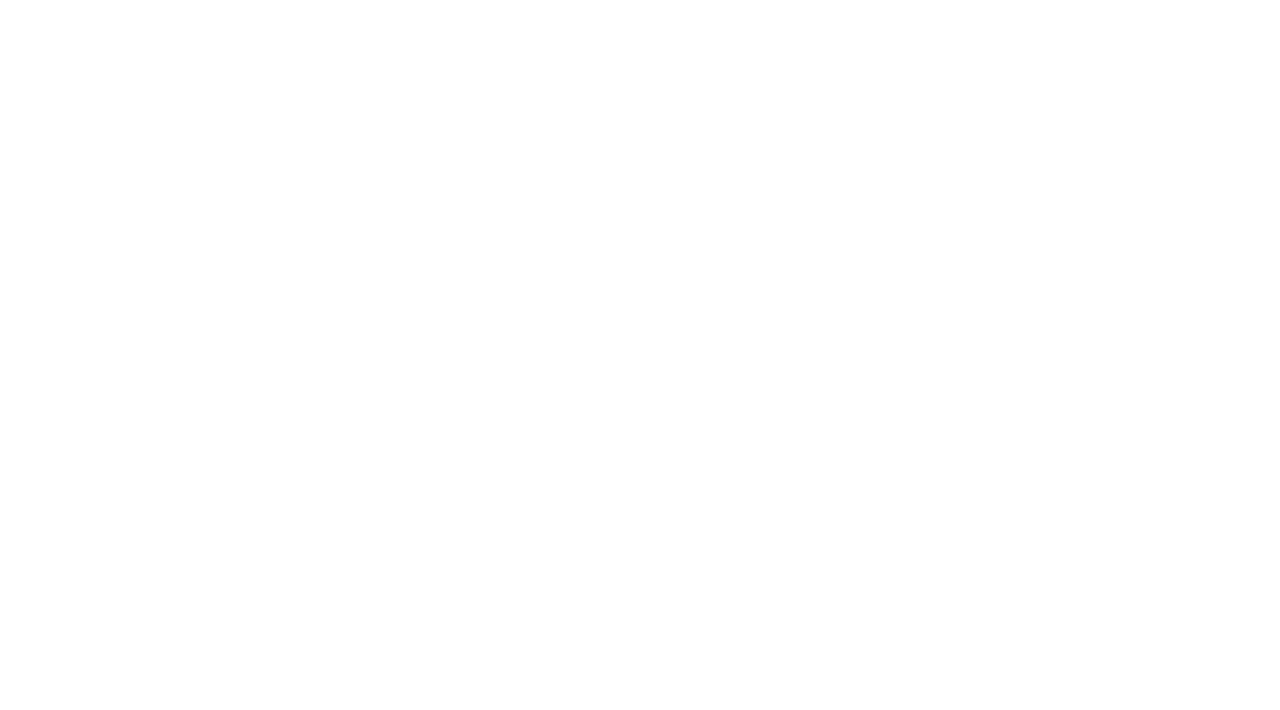
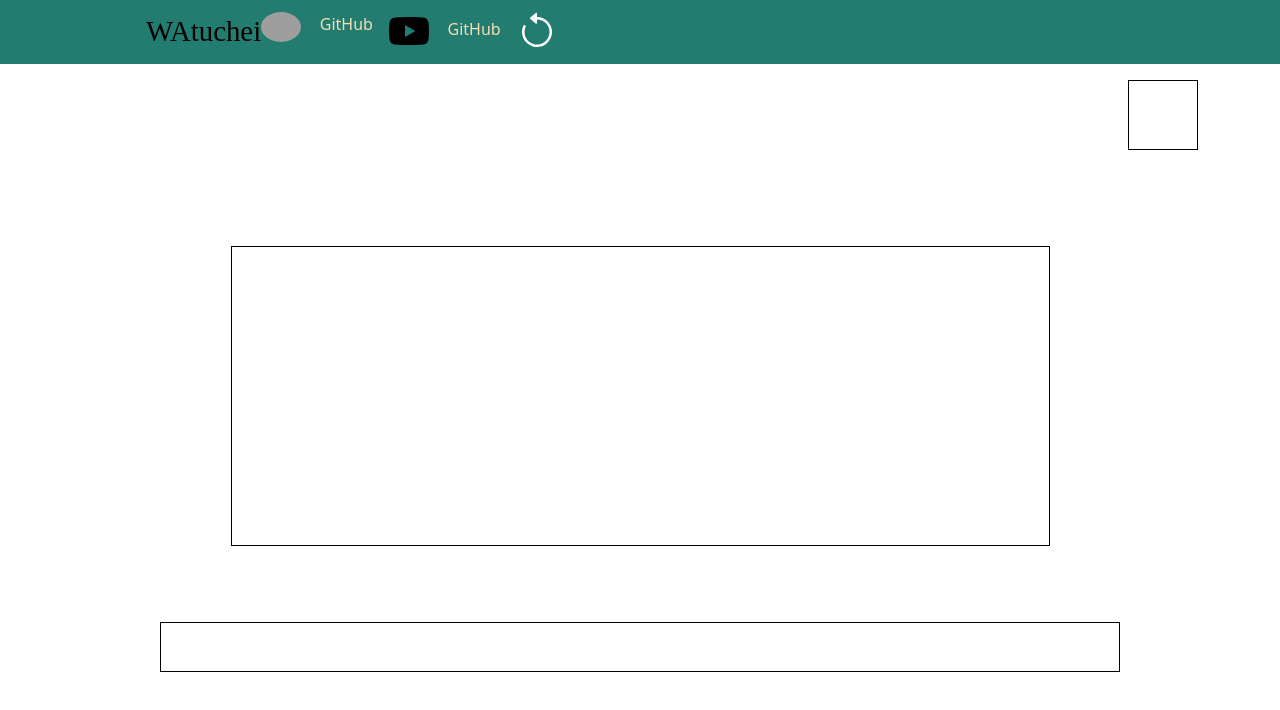
Before and after one commit to WAtuchei/-Temporary-Pause-WA-Clock-ToDo-List, a website: page index.html in a window 1280 px wide. Drawn offline with nearby package versions, Linux system fonts and the light colour scheme; grey boxes are pictures that could not be loaded; a web font is replaced by a local one.

Commit message:
Squashed commit of the following:
commit ccf36527d4e1ac3d2d6af694dd5294bdce4a9b83
Author: WAtuchei <112400074+WAtuchei@users.noreply.github.com>
Date:   Sun Dec 25 11:08:53 2022 +0700

    Debug Screen Size

commit 57b8040a4bddbb109090da925ea25a51cc0c48fb
Author: WAtuchei <112400074+WAtuchei@users.noreply.github.com>
Date:   Sat Dec 24 00:19:55 2022 +0700

    Add Navbar Content & App Layout

commit e0f1f76b7b4a1ccbda7f2ad4d6fb2af0c1a5faef
Author: WAtuchei <112400074+WAtuchei@users.noreply.github.com>
Date:   Fri Dec 23 13:56:07 2022 +0700

    Navbar

```diff
--- a/index.html
+++ b/index.html
@@ -5,17 +5,102 @@
    <meta http-equiv="X-UA-Compatible" content="IE=edge">
    <meta name="viewport" content="width=device-width, initial-scale=1.0">
    <meta name="author" content="WAtuchei">
-   <link rel="stylesheet" href="style.css">
+   <link rel="stylesheet" href="./src/Components/style.css">
+   <link rel="stylesheet" href="./src/Components/Navbar.css">
+   <link rel="stylesheet" href="./src/Components/Clock.css">
    <link rel="stylesheet" href="./node_modules/bootstrap/dist/css/bootstrap.min.css">
-   <script src="./node_modules/bootstrap/dist/js/bootstrap.min.js"></script>
-   <script src="./node_modules/jquery/dist/jquery.min.js"></script>
+   <link rel="stylesheet" href="https://fonts.googleapis.com/css?family=Sofia">
 
    <title>Clock & To Do List</title>
 </head>
+<body>
+   <!-- Loading Screen -->
+   <div class="spinnerCON" style="display: none;">
+      <div class="spinner-3"></div>
+   </div>
 
-<body>
+   <!-- Navbar -->
+   <nav class="navbar navbar-expand-md py-0">
+      <div class="container">
+         <div class="d-inline">
+            <button class="navbar-toggler py-auto mb-2" type="button" data-bs-toggle="collapse" data-bs-target="#NavMenu" aria-controls="navbarNavDropdown" aria-expanded="false" aria-label="Toggle navigation">
+               <span class="navbar-toggler-icon"></span>
+            </button>
+            <a id="Logo" href="#">WAtuchei</a>
+         </div>
 
-   <script src="/main.js"></script>
+   <!-- Collapse Menu -->
+         <div id="NavMenu" class="navbar-collapse collapse">
+            <ul class="navbar-nav py-1" style="display: none;">
+               <li class="nav-item mx-auto">
+                  <a class="my-2" href="#">Clock</a>
+                  <a class="my-2" href="#">To-Do List</a>
+                  <a class="my-2" href="#">About</a>
+               </li>
+            </ul>
+
+      <!-- About -->
+            <ul id="About" class="navbar-nav py-1" style="display: flex;">
+               <li class="nav-item mx-auto my-2">
+                     <a href="https://github.com/WAtuchei" target="_blank">
+                         <img src="https://cdn-icons-png.flaticon.com/512/25/25231.png" class="rounded-circle" alt="">
+                         <span class="h5 mx-3 my-auto text-light">GitHub</span>
+                     </a>
+               </li>
+               <li class="nav-item mx-auto my-2">
+                     <a href="https://youtube.com" target="_blank">
+                        <svg xmlns="http://www.w3.org/2000/svg" width="40"  fill="#000" class="bi bi-youtube" viewBox="0 0 16 16">
+                           <path d="M8.051 1.999h.089c.822.003 4.987.033 6.11.335a2.01 2.01 0 0 1 1.415 1.42c.101.38.172.883.22 1.402l.01.104.022.26.008.104c.065.914.073 1.77.074 1.957v.075c-.001.194-.01 1.108-.082 2.06l-.008.105-.009.104c-.05.572-.124 1.14-.235 1.558a2.007 2.007 0 0 1-1.415 1.42c-1.16.312-5.569.334-6.18.335h-.142c-.309 0-1.587-.006-2.927-.052l-.17-.006-.087-.004-.171-.007-.171-.007c-1.11-.049-2.167-.128-2.654-.26a2.007 2.007 0 0 1-1.415-1.419c-.111-.417-.185-.986-.235-1.558L.09 9.82l-.008-.104A31.4 31.4 0 0 1 0 7.68v-.123c.002-.215.01-.958.064-1.778l.007-.103.003-.052.008-.104.022-.26.01-.104c.048-.519.119-1.023.22-1.402a2.007 2.007 0 0 1 1.415-1.42c.487-.13 1.544-.21 2.654-.26l.17-.007.172-.006.086-.003.171-.007A99.788 99.788 0 0 1 7.858 2h.193zM6.4 5.209v4.818l4.157-2.408L6.4 5.209z"/>
+                         </svg>
+                        <span class="h5 mx-3 my-auto text-light">GitHub</span>
+                     </a>
+               </li>
+               <li class="nav-item mx-auto my-2">
+                  <a href="#">
+                     <svg xmlns="http://www.w3.org/2000/svg" width="40" fill="#fff" class="bi bi-arrow-counterclockwise" viewBox="0 0 16 16">
+                        <path fill-rule="evenodd" d="M8 3a5 5 0 1 1-4.546 2.914.5.5 0 0 0-.908-.417A6 6 0 1 0 8 2v1z"/>
+                        <path d="M8 4.466V.534a.25.25 0 0 0-.41-.192L5.23 2.308a.25.25 0 0 0 0 .384l2.36 1.966A.25.25 0 0 0 8 4.466z"/>
+                      </svg>
+                  </a>
+            </li>
+            </ul>
+         </div>
+      </div>
+   </nav>
+
+   <!-- Toggle Button -->
+   <div id="ToggleCon" class="container py-3">
+      <div class="TCon">
+
+      </div>
+   </div>
+
+   <!-- App Zone -->
+   <div id="AppZone" class="container">
+
+      <!-- Clock Zone -->
+      <div id="ClockZone" class="container">
+         <!-- Analog -->
+         <div class="CCon">
+
+         </div>
+
+         <!-- Digital -->
+         <div class="DCCon" style="display: none;">
+
+         </div>
+      </div>
+
+      <!-- Switch Zone -->
+      <div id="SwitchZone" class="container">
+         <div class="SCon">
+
+         </div>
+      </div>
+   </div>
+
+   <script src="./node_modules/bootstrap/dist/js/bootstrap.min.js"></script>
+   <script src="./node_modules/jquery/dist/jquery.min.js"></script>
+   <script src="./src/Components/main.js"></script>
 </body>
-
 </html>
--- a/package.json
+++ b/package.json
@@ -13,6 +13,7 @@
   },
   "dependencies": {
     "bootstrap": "^5.2.3",
+    "bootstrap-icons": "^1.10.2",
     "jquery": "^3.6.3"
   }
 }
--- /dev/null
+++ b/src/Components/Clock.css
@@ -0,0 +1,75 @@
+:root {
+    --Main1: #1C315E;
+    --Main2: #227C70;
+    --Main3: #88A47C;
+    --Main4: #E6E2C3;
+
+    --DarkBlue4: #0A2647;
+    --DarkBlue3: #144272;
+    --DarkBlue2: #205295;
+    --DarkBlue1: #2C74B3;
+
+    --MiniGray: #393E46;
+    --MiniGreen: #6D9886;
+    --MiniBeige: #F2E7D5;
+    --MiniWhite: #F7F7F7;
+
+    --Clock1: #1A120B;
+    --Clock2: #3C2A21;
+    --Clock3: #D5CEA3;
+    --Clock4: #E5E5CB;
+
+    --Timer1: #F8EDE3;
+    --Timer2: #DFD3C3;
+    --Timer3: #D0B8A8;
+    --Timer4: #85586F;
+
+    --Stop1: #EB455F;
+    --Stop2: #FCFFE7;
+    --Stop3: #BAD7E9;
+    --Stop4: #2B3467;
+}
+
+/* Toggle Button */
+#ToggleCon {
+    display: flex;
+    justify-content: end;
+}
+.TCon {
+    width: 70px;
+    height: 70px;
+    border: 1px solid #000;
+}
+
+/* App Container */
+#AppZone {
+    height: 100%;
+    display: flex;
+    flex-direction: column;
+}
+
+/* Clock Zone */
+#ClockZone {
+    display: flex;
+    justify-content: center;
+    margin-top: 5rem;
+}
+.CCon, .DCon {
+    width: 75%;
+    height: 300px;
+    border: 1px solid #000;
+}
+
+/* Switch Zone */
+#SwitchZone {
+    display: flex;
+    justify-content: center;
+    margin-top: 5rem;
+}
+.SCon {
+    position: absolute;
+    bottom: 8rem;
+    width: 75%;
+    height: 50px;
+    border: 1px solid #000;
+}
--- /dev/null
+++ b/src/Components/Navbar.css
@@ -0,0 +1,57 @@
+:root {
+    --Main1: #1C315E;
+    --Main2: #227C70;
+    --Main3: #88A47C;
+    --Main4: #E6E2C3;
+
+    --DarkBlue4: #0A2647;
+    --DarkBlue3: #144272;
+    --DarkBlue2: #205295;
+    --DarkBlue1: #2C74B3;
+
+    --MiniGray: #393E46;
+    --MiniGreen: #6D9886;
+    --MiniBeige: #F2E7D5;
+    --MiniWhite: #F7F7F7;
+
+    --Clock1: #1A120B;
+    --Clock2: #3C2A21;
+    --Clock3: #D5CEA3;
+    --Clock4: #E5E5CB;
+
+    --Timer1: #F8EDE3;
+    --Timer2: #DFD3C3;
+    --Timer3: #D0B8A8;
+    --Timer4: #85586F;
+
+    --Stop1: #EB455F;
+    --Stop2: #FCFFE7;
+    --Stop3: #BAD7E9;
+    --Stop4: #2B3467;
+}
+
+nav {background-color: var(--Main2);}
+
+#Logo {
+    font-family: "Sofia", san-serif;
+    font-size: 1.8rem;
+    text-decoration: none;
+    color: #000;
+    margin-left: 4rem;
+}
+
+#NavMenu li{
+    display: flex;
+    flex-direction: column;
+    text-align: center;}
+#NavMenu li a {
+    text-decoration: none;
+    color: wheat;
+}
+
+#About a {font-size: 10px;}
+#About > li > a span {
+    text-decoration: none;
+    color: wheat !important;
+    font-size: 1rem;}
+#About img {max-width: 40px;}
--- /dev/null
+++ b/src/Components/style.css
@@ -0,0 +1,84 @@
+*{margin: 0; padding: 0; box-sizing: border-box;}
+
+:root {
+    --Main1: #1C315E;
+    --Main2: #227C70;
+    --Main3: #88A47C;
+    --Main4: #E6E2C3;
+
+    --DarkBlue4: #0A2647;
+    --DarkBlue3: #144272;
+    --DarkBlue2: #205295;
+    --DarkBlue1: #2C74B3;
+
+    --MiniGray: #393E46;
+    --MiniGreen: #6D9886;
+    --MiniBeige: #F2E7D5;
+    --MiniWhite: #F7F7F7;
+
+    --Clock1: #1A120B;
+    --Clock2: #3C2A21;
+    --Clock3: #D5CEA3;
+    --Clock4: #E5E5CB;
+
+    --Timer1: #F8EDE3;
+    --Timer2: #DFD3C3;
+    --Timer3: #D0B8A8;
+    --Timer4: #85586F;
+
+    --Stop1: #EB455F;
+    --Stop2: #FCFFE7;
+    --Stop3: #BAD7E9;
+    --Stop4: #2B3467;
+}
+
+.spinnerCON {
+    width: 100%;
+    height: 100vh;
+    display: flex;
+    justify-content: center;
+    align-items: center;
+    background-color: var(--MiniWhite);
+}
+.spinner-3 {
+    width: 50px;
+    padding: 8px;
+    aspect-ratio: 1;
+    border-radius: 50%;
+    background: #205295;
+    --_m:
+      conic-gradient(#0000 10%,#000),
+      linear-gradient(#000 0 0) content-box;
+    -webkit-mask: var(--_m);
+            mask: var(--_m);
+    -webkit-mask-composite: source-out;
+            mask-composite: subtract;
+    animation: s3 1s infinite linear;
+  }
+  @keyframes s3 {to{transform: rotate(1turn)}}
+
+
+/*Media Query*/
+@media only screen and (max-width: 400px) {
+
+}
+
+@media only screen and (min-width: 401px) and (max-width: 576px) {
+
+}
+
+@media only screen and (min-width: 576px) and (max-width: 767px) /*sm*/ {
+
+}
+
+@media only screen and (min-width: 768px) and (max-width: 991px) /*md*/ {
+
+}
+
+@media only screen and (min-width: 992px) and (max-width: 1199px) /*lg*/ {
+
+}
+
+@media only screen and (min-width: 1200px) and (max-width: 1399px) /*xl*/ {
+
+}
```
Also changed, not shown: style.css (deleted, +0 -30 lines), src/Components/main.js (added), 1 other file.
